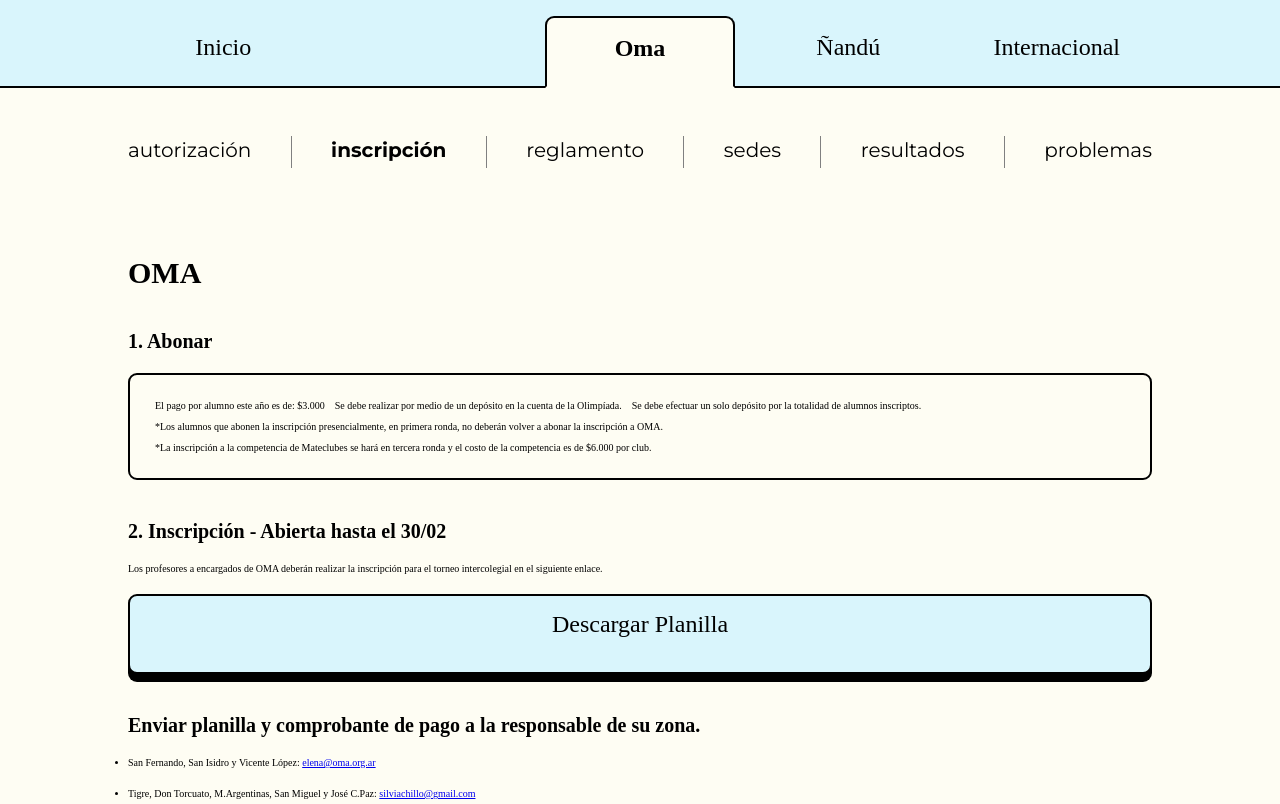
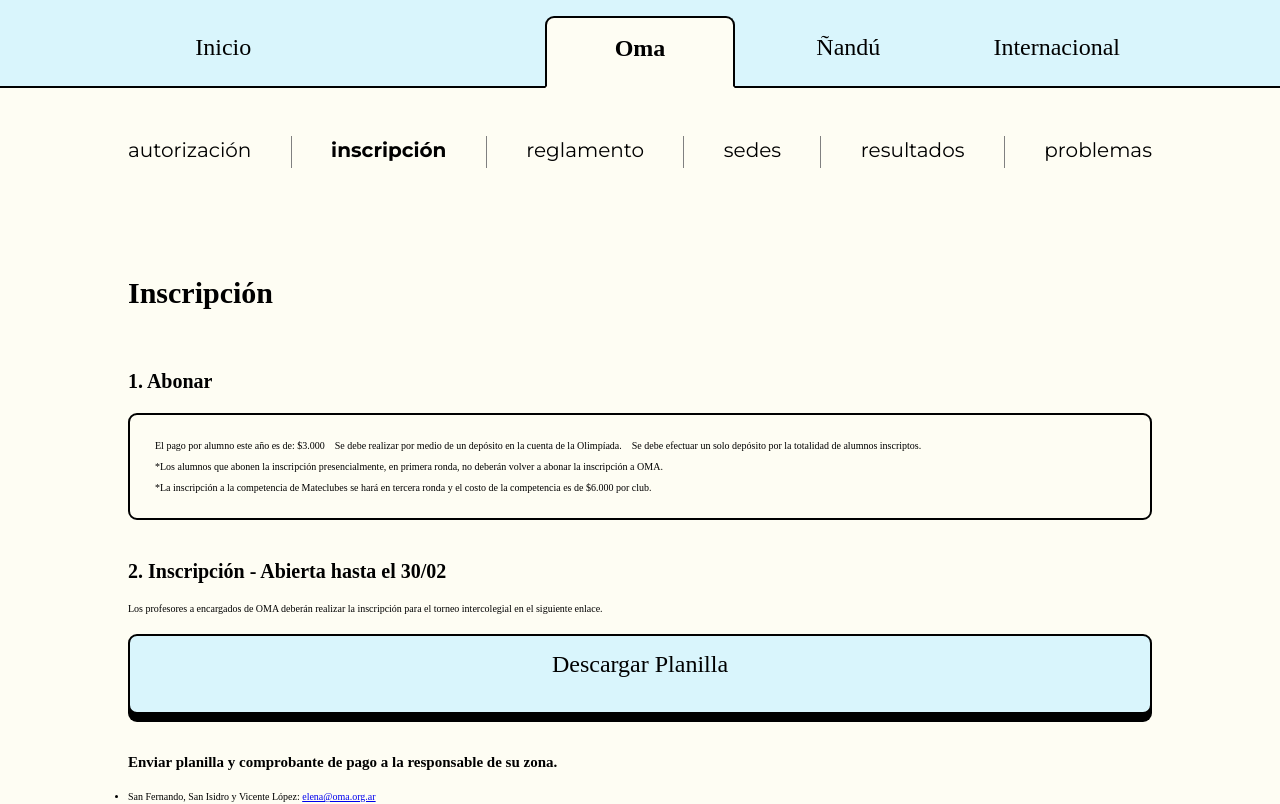
Before and after one commit to JZylber/oma-san-isidro, a Next.js app: page /oma/inscripcion in a window 1280 px wide. Shown: the top 804 px of the page. Built offline with nearby package versions, Linux system fonts and the light colour scheme; a web font is replaced by a local one.

Commit message:
title added

```diff
--- a/components/Inscription/Inscription.module.scss
+++ b/components/Inscription/Inscription.module.scss
@@ -3,7 +3,7 @@
 
 .title {
     @include shared.font-unbounded(800);
-    margin: 4rem 0;
+    margin: 6rem 0;
     font-size: 3rem
 }
 
--- a/components/Inscription/Inscription.tsx
+++ b/components/Inscription/Inscription.tsx
@@ -4,7 +4,7 @@ import styles from "./Inscription.module.scss"
 export const Inscripcion = ( { type } : {type : string} ) => {
     return(
         <>
-        <h1 className={styles.title}>{type}</h1>
+        <h1 className={styles.title}>Inscripción</h1>
         <div className={styles.container}>
            <div className={styles.first}>
             <h1>1. Abonar</h1>
@@ -22,7 +22,7 @@ export const Inscripcion = ( { type } : {type : string} ) => {
             <Button content="Descargar Planilla" />
            </div>
            <div>
-            <h1>Enviar planilla y comprobante de pago a la responsable de su zona.</h1>
+          <h2>Enviar planilla y comprobante de pago a la responsable de su zona.</h2>
             <ul>
                 <li>San Fernando, San Isidro y Vicente López: <a href="mailto:elena@oma.org.ar?subject=Planila%20de%20inscripcion%20colegio%3A">elena@oma.org.ar</a></li>
                 <li>Tigre, Don Torcuato, M.Argentinas, San Miguel y José C.Paz: <a href="mailto:silviachillo@gmail.com?subject=Planila%20de%20inscripcion%20colegio%3A">silviachillo@gmail.com</a></li>
```
